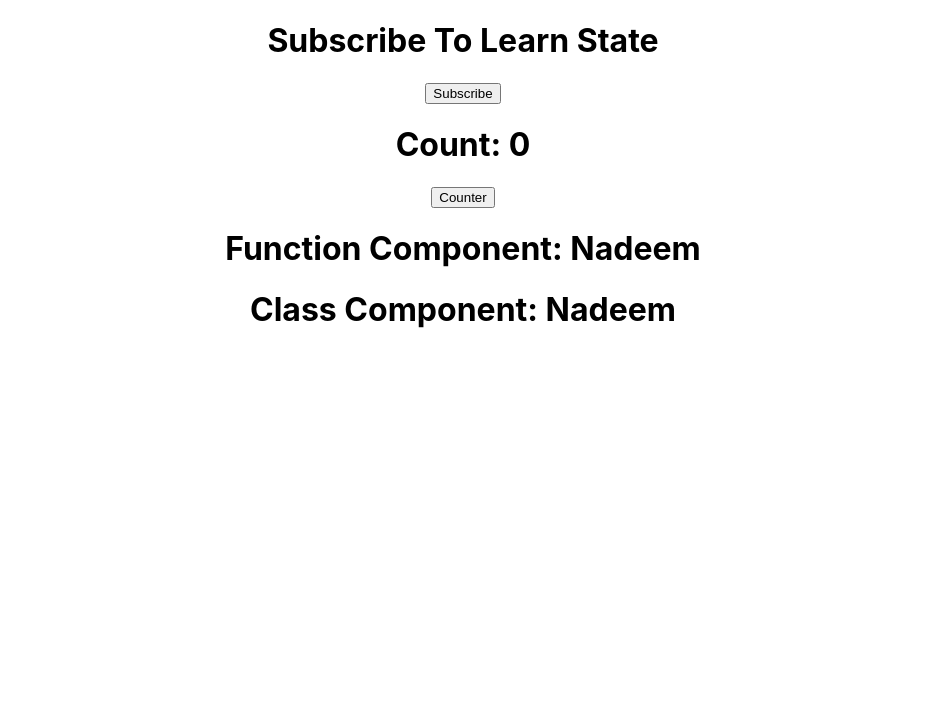
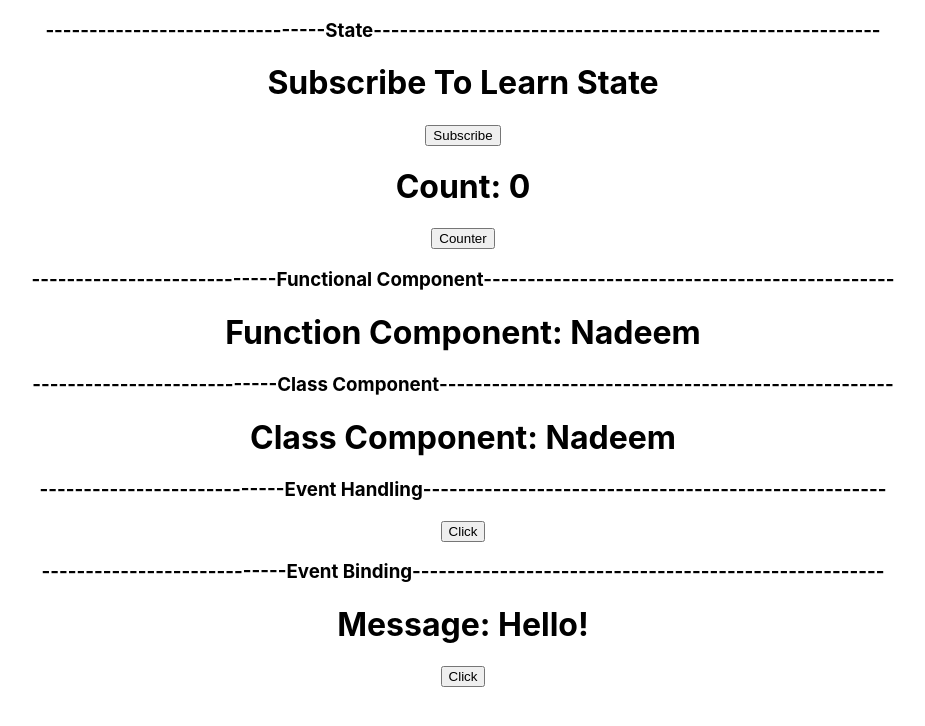
Before and after one commit to Nadeem25/React, a React (Create React App) app in the folder my-app/: page / in a window 1280 px wide. Shown: the top 726 px of the page, without its empty margins (177-1102 px from the left). Built offline with nearby package versions, Linux system fonts and the light colour scheme.

Commit message:
Learn Event Binding and Handling

```diff
--- a/my-app/src/App.js
+++ b/my-app/src/App.js
@@ -3,14 +3,23 @@ import './App.css';
 import FunctionComp from './components/FunctionComponent';
 import ClassComp from './components/ClassComponent';
 import State from "./components/State"
+import EventHandling from './components/EventHandling';
+import EventBind from './components/EventBind';
 
 function App() {
   console.log(`Inside in App Component`);
   return (
     <div className="App">
+      <h3>--------------------------------State----------------------------------------------------------</h3>
       <State />
+      <h3>----------------------------Functional Component-----------------------------------------------</h3>
       <FunctionComp name="Nadeem"/>
+      <h3>----------------------------Class Component----------------------------------------------------</h3>
       <ClassComp name="Nadeem" />
+      <h3>----------------------------Event Handling-----------------------------------------------------</h3>
+      <EventHandling/>
+      <h3>----------------------------Event Binding------------------------------------------------------</h3>
+      <EventBind/>
     </div>
   );
 }
--- /dev/null
+++ b/my-app/src/components/EventBind.js
@@ -0,0 +1,46 @@
+import React, { Component } from 'react'
+
+export class EventBind extends Component {
+    constructor(props) {
+        super(props)
+        this.state = {
+            message: "Hello!"
+        }
+        //console.log(`Before Binding:`, this);
+        this.clickHandler = this.clickHandler.bind(this)
+        //console.log(`after Binding:`, this);
+    }
+
+    clickHandler =  () =>{
+        this.setState({
+            message: "GoodBye!"
+        })
+        console.log(this);
+
+    }
+
+    render() {
+        // console.log(`INside render`);
+
+        return (
+            <div>
+                <h1>Message: {this.state.message}</h1>
+
+                {/* Approach 1: Binding in Render
+                Every update to the state will cause the component to re-render which means that every click on button hole JSX will re-render*/}
+                {/* <button onClick={this.clickHandler.bind(this)}>Click</button> */}
+
+                {/* Approach 2:  Bind with arrow function*/}
+                {/* <button onClick={()=> this.clickHandler()}>Click</button> */}
+
+                {/* Approach 3 (Recommended):  Bind in class constructor: Binding happend once in constructor*/}
+                {/* <button onClick={this.clickHandler}>Click</button> */}
+
+                {/* Approach 4 (Recommended):  Arrow function as class properties*/}
+                <button onClick={this.clickHandler}>Click</button>
+            </div>
+        )
+    }
+}
+
+export default EventBind
--- /dev/null
+++ b/my-app/src/components/EventHandling.js
@@ -0,0 +1,38 @@
+// import React from 'react'
+
+// Event Handling with Function and call the clickHandler without brackets
+// function EventHandling() {
+
+//     function clickHandler() {
+//         console.log(`Event has clicked`);
+
+//     }
+
+//   return (
+//     <div>
+//       <button onClick={clickHandler}>Click</button>
+//     </div>
+//   )
+// }
+
+// export default EventHandling
+
+
+// Event Handling with Class and call the clickHandler with bracket
+import React, { Component } from 'react'
+
+export class EventHandling extends Component {
+    clickHandler() {
+        console.log(`Event has clicked`);
+    }
+
+    render() {
+        return (
+            <div>
+                <button onClick={this.clickHandler()}>Click</button>
+            </div>
+        )
+    }
+}
+
+export default EventHandling
```
